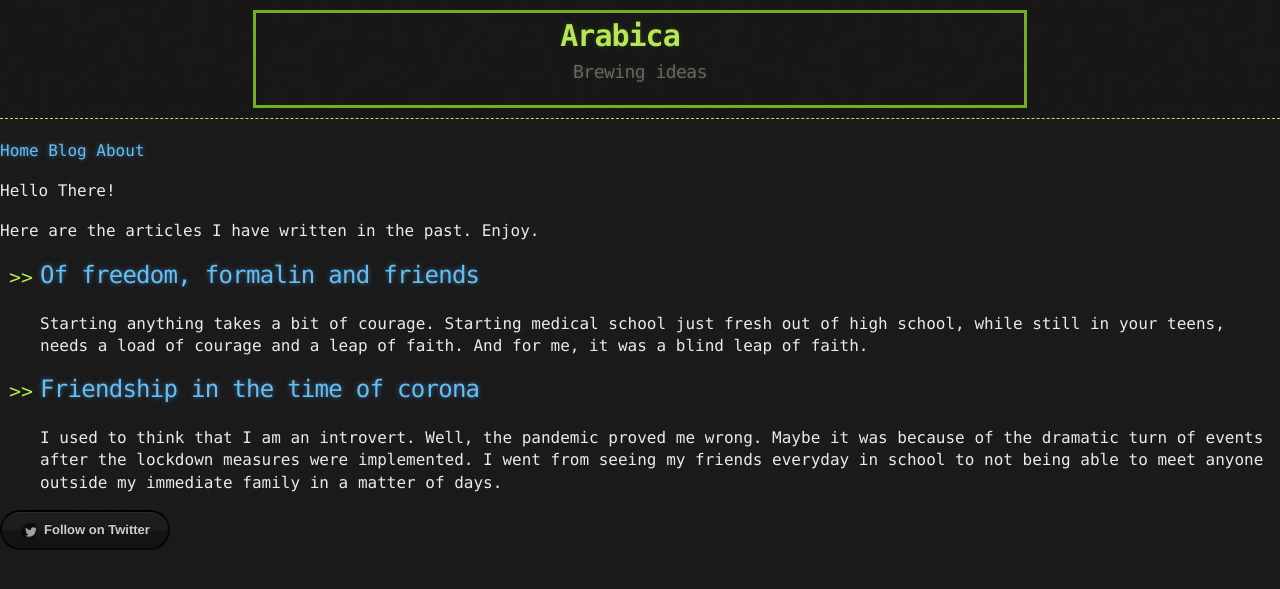
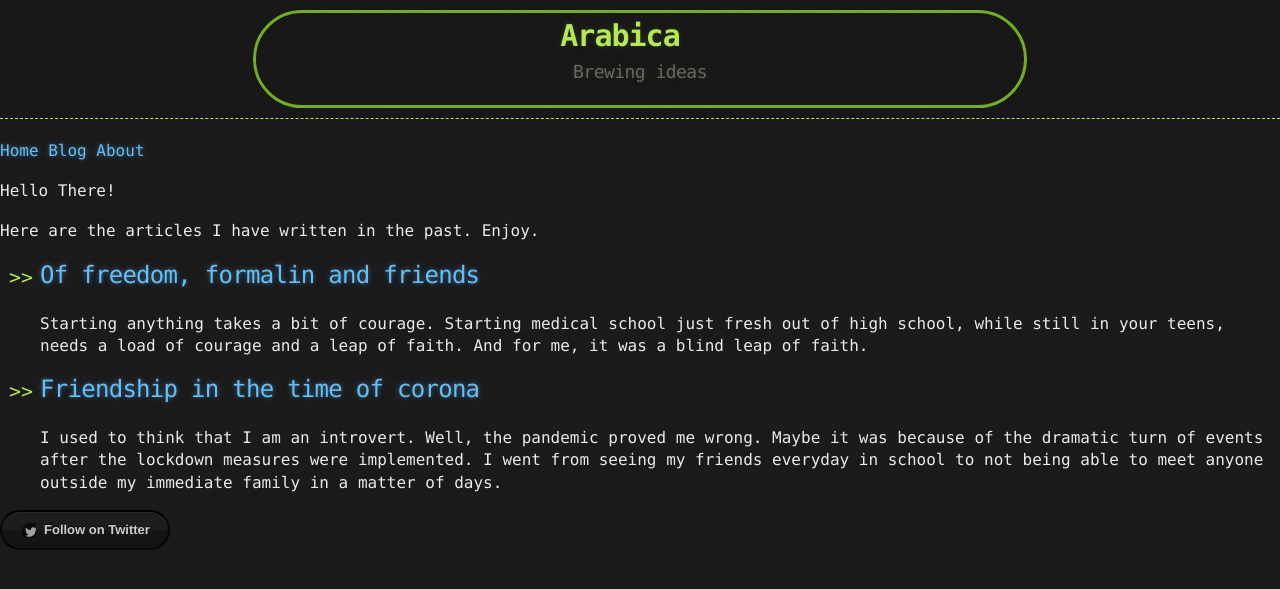
Before and after one commit to habasweiny/habasweiny.github.io, a Jekyll site: the page built from index.html, in a window 1280 px wide. Shown: the top 589 px of the page. Built offline with Jekyll 4.4.1, drawn with Linux system fonts in a browser that asks for light colours.

Commit message:
Update main.scss

```diff
--- a/_sass/main.scss
+++ b/_sass/main.scss
@@ -32,6 +32,7 @@ body {
   margin: auto;
   border: 3px solid #73AD21;
   color: #00beef;
+  border-radius: 50px;
 }
 .quote {
   color: #00beef;
```
